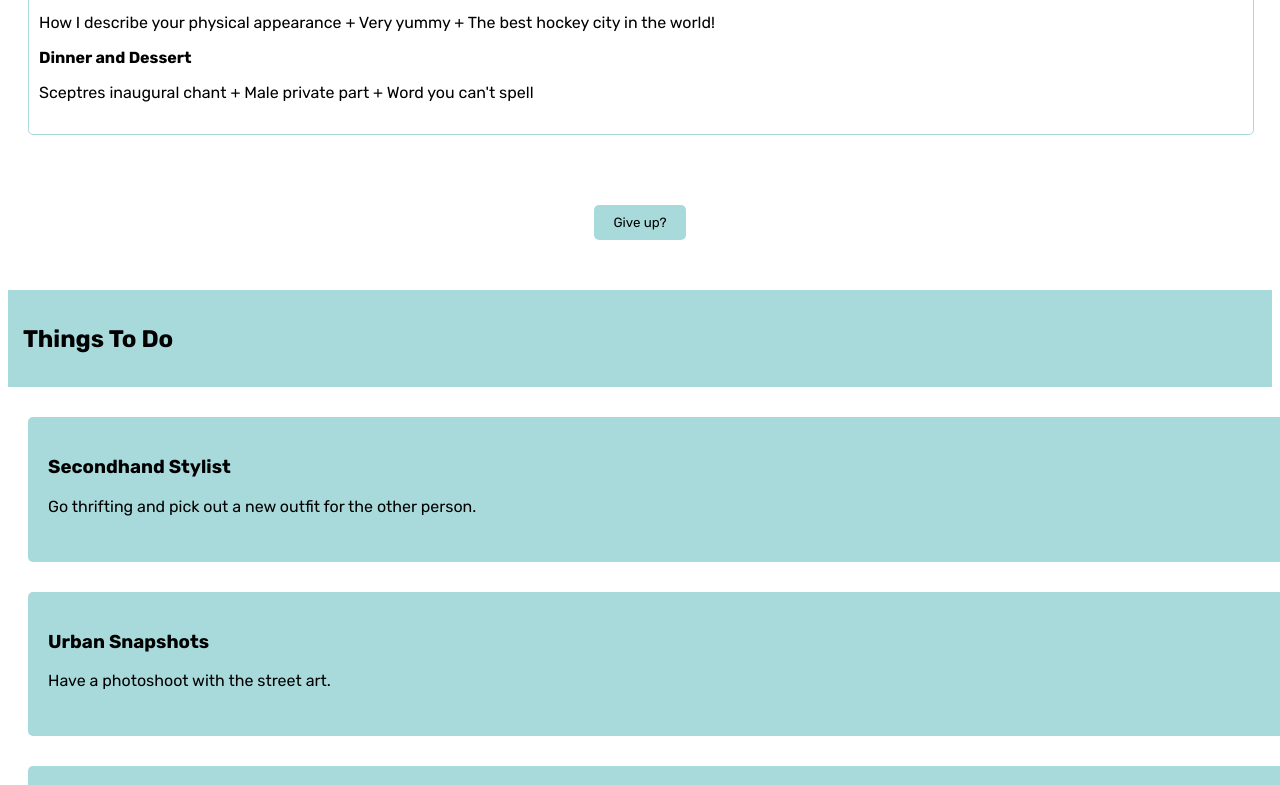
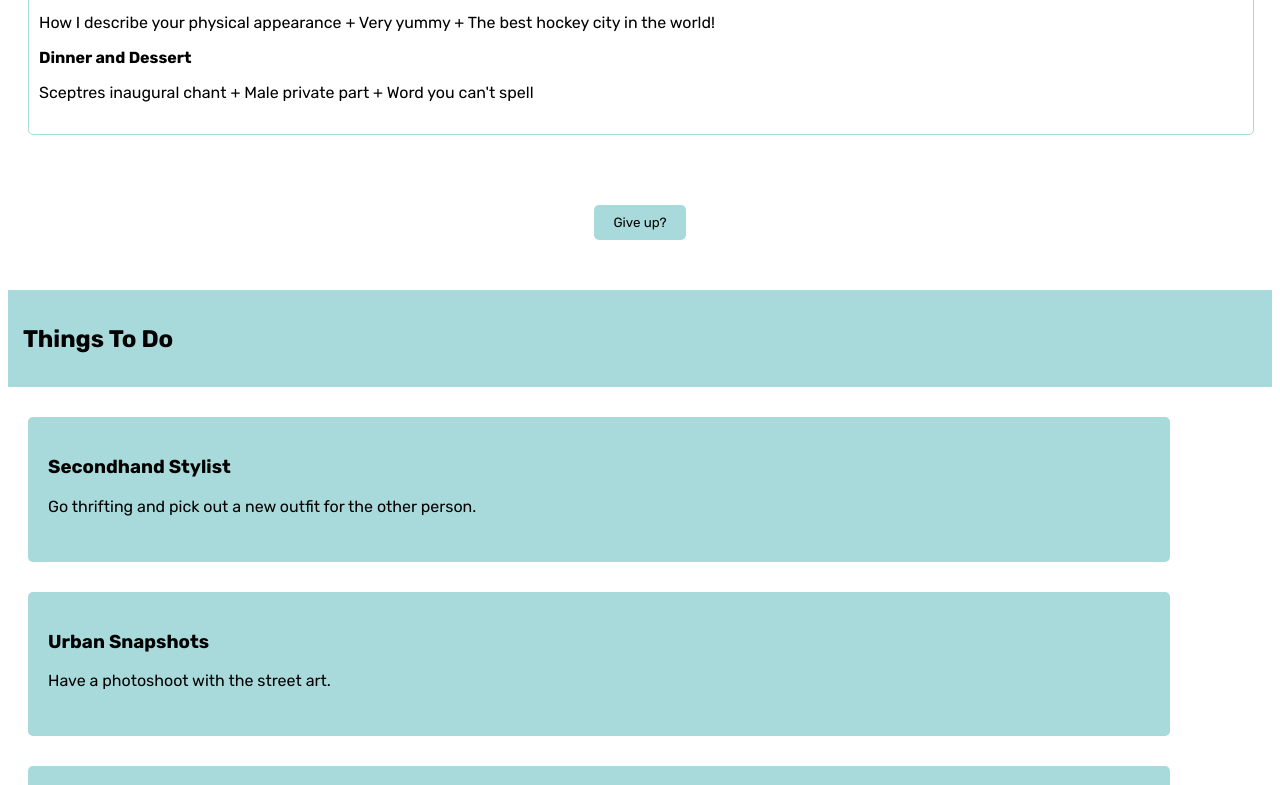
Before and after one commit to speeaklelam/monthlymunchies, a plain HTML site: page 2025_january.html in a window 1280 px wide. Shown: the part 915-1700 px from the top of the page. Drawn offline with Linux system fonts and the light colour scheme.

Commit message:
Update styles.css

```diff
--- a/styles.css
+++ b/styles.css
@@ -174,7 +174,7 @@ nav li a {
 }
 
 .activity-section {
-    width: 100%;  /* Full width for activity section */
+    width: 90%;
     padding: 20px;
     background-color: #a8dadc;
     border-radius: 5px;
```
